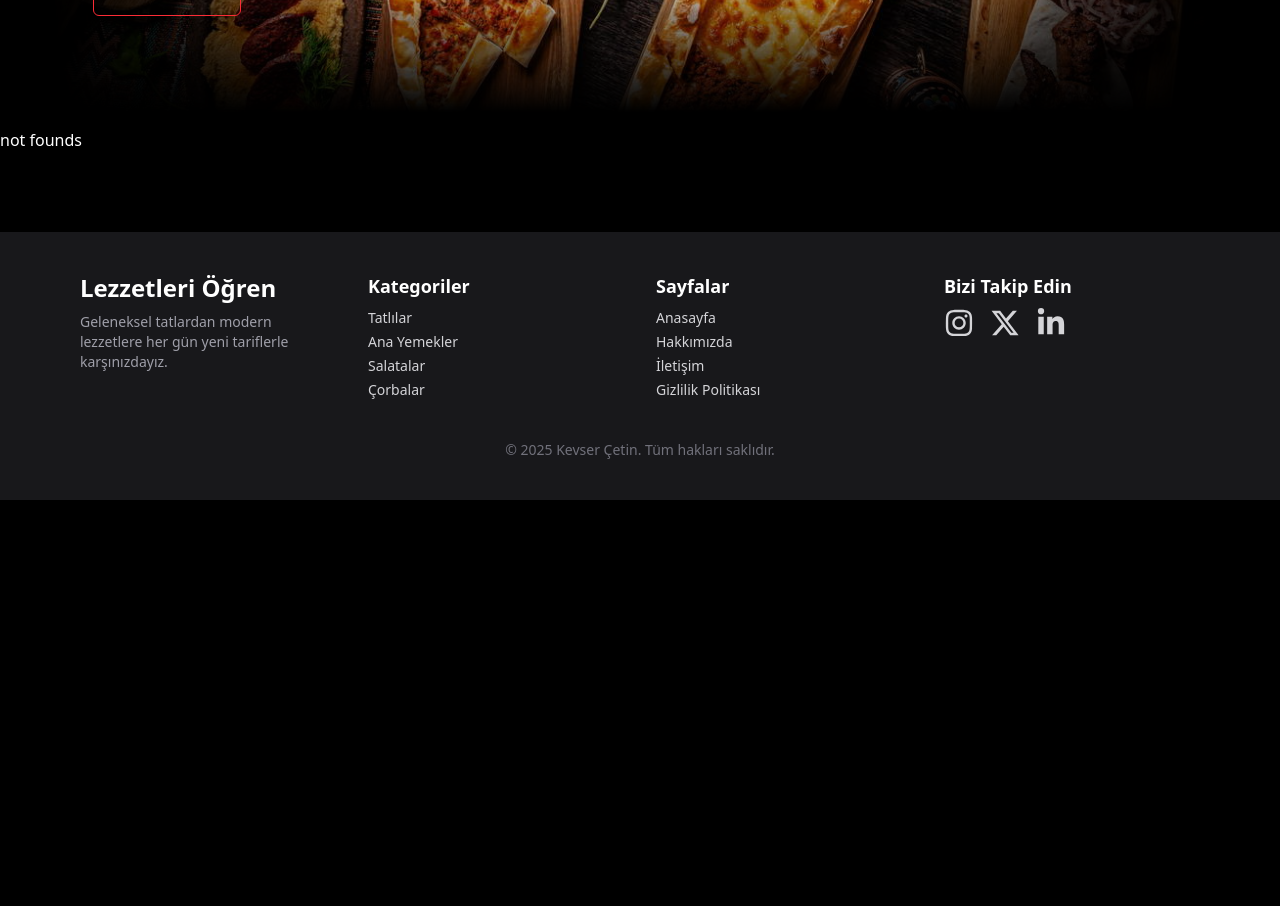
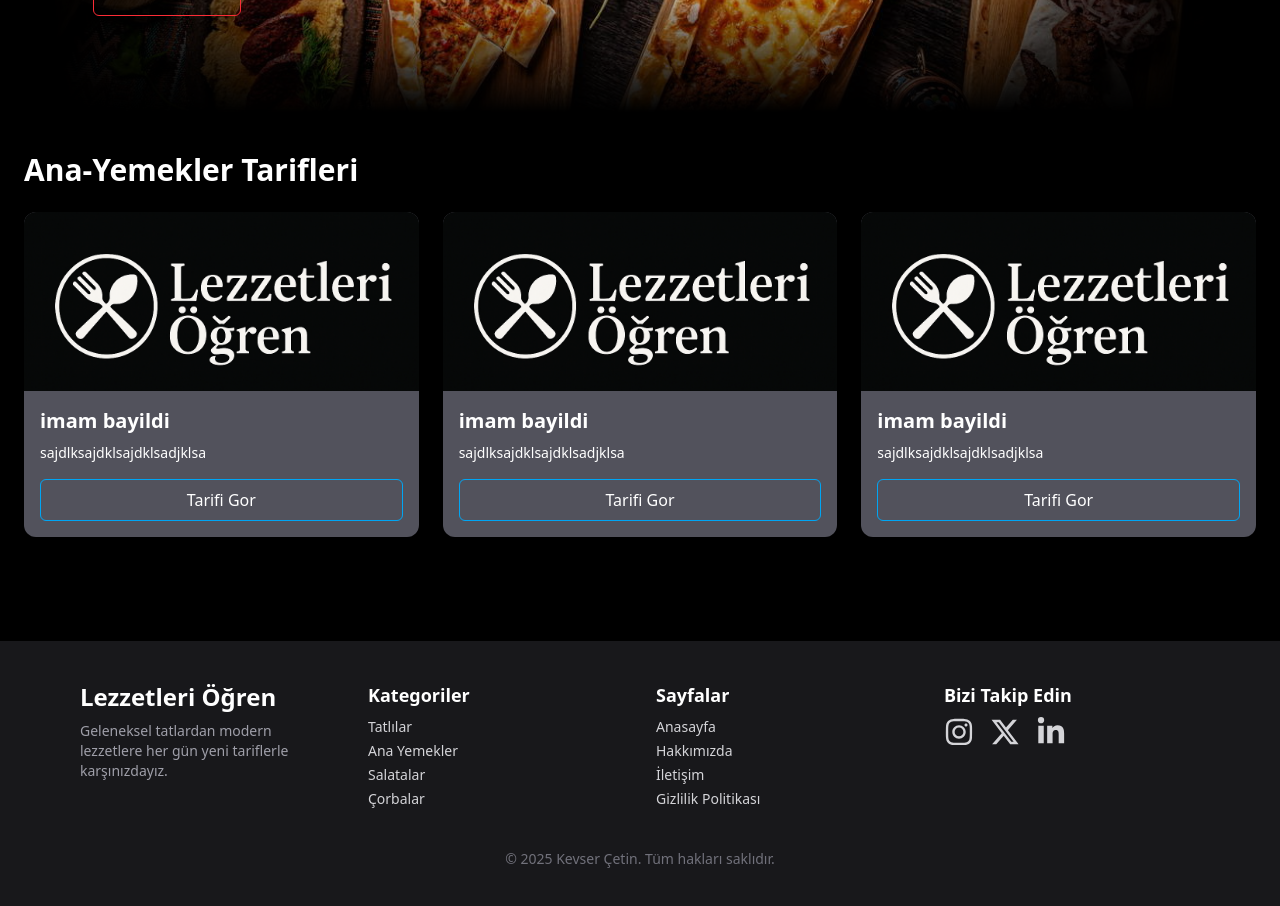
Before and after one commit to batuhankanra/-food-template, a React (Vite) app: page /recipe/ana-yemekler in a window 1280 px wide. Shown: the part 600-1506 px from the top of the page. Before the commit the page ends 1100 px from the top, so only its background shows below. Built offline with nearby package versions, Linux system fonts and the light colour scheme.

Commit message:
recipe updated

```diff
--- a/src/Layout/header.tsx
+++ b/src/Layout/header.tsx
@@ -7,7 +7,7 @@ import Support from "./components/support";
 const Header = () => {
 
   return (
-    <header  className="fixed top-0 w-full bg-black/40 border-b border-zinc-200 shadow-md z-10 ">
+    <header  className="fixed top-0 w-full bg-black/80 border-b border-zinc-200 shadow-md z-10 ">
       <div className="w-full flex items-center justify-between p-3 ">
             <Logo />
             <Menu />
--- a/src/components/dinnerToday.tsx
+++ b/src/components/dinnerToday.tsx
@@ -16,7 +16,7 @@ const DinnerToday = () => {
         <h1 className="text-3xl font-bold text-zinc-100 text-center">Kategorilere Göre Tarifler</h1>
         <div className="grid grid-cols-2 sm:grid-cols-3 md:grid-cols-5 gap-6 text-center mt-4">
             {categories.map((item,i)=>(
-                <Link to={`recipe/${item.slug}`} key={i} className={`rounded-xl p-6 ${item.color} hover:scale-110 transition-transform duration-300 shadow`}>
+                <Link to={`/recipe/${item.slug}`} key={i} className={`rounded-xl p-6 ${item.color} hover:scale-110 transition-transform duration-300 shadow`}>
                     <div className="text-4xl mb-2">{item.icon}</div>
                     <h2 className="text-lg font-medium text-black">{item.name}</h2>
                 </Link>
--- /dev/null
+++ b/src/pages/recipe/index.tsx
@@ -0,0 +1,12 @@
+import DinnerToday from "../../components/dinnerToday"
+
+
+const Recipe = () => {
+  return (
+    <div className='mt-6 container mx-auto flex flex-col gap-y-10'>
+      <DinnerToday />
+    </div>
+  )
+}
+
+export default Recipe
--- /dev/null
+++ b/src/pages/recipe/recipeId.tsx
@@ -0,0 +1,67 @@
+
+import { useParams } from 'react-router'
+import logo from '/logo.png'
+
+const data=[
+    {
+        id:1,
+        category:'ana-yemekler',
+        name:'imam bayildi',
+        description:'sajdlksajdklsajdklsadjklsa',
+        rating:'3',
+        imgageLink:logo
+
+    },
+    {
+        id:2,
+        name:'imam bayildi',
+        category:'ana-yemekler',
+        description:'sajdlksajdklsajdklsadjklsa',
+        rating:'3',
+        imgageLink:logo
+    },
+    {
+        id:3,
+        category:'ana-yemekler',
+        name:'imam bayildi',
+        description:'sajdlksajdklsajdklsadjklsa',
+        rating:'3',
+        imgageLink:logo
+
+    },
+    {
+        id:4,
+        category:'tatlilar',
+        name:'soguk baklava',
+        description:'sajdlksajdklsajdklsadjklsa',
+        rating:'3',
+        imgageLink:logo
+
+    }
+]
+
+
+const RecipeId = () => {
+    const {category}=useParams()
+    console.log(data.map(item=>item.name))
+  return (
+    <section className='max-w-7xl mx-auto p-6'>
+        <h1 className='text-3xl font-bold mb-6 capitalize '>{category} tarifleri</h1>
+
+        <div className='w-full grid grid-cols-1 sm:grid-cols-2 md:grid-cols-3 gap-6 '>
+                {data.filter(x=>x.category===category).map(item=>(
+                    <div key={item.id} className='flex flex-col  bg-zinc-600 rounded-xl shadow md:shadow-lg transition overflow-hidden w-full '>
+                        <img src={item.imgageLink} alt={item.name} className='w-full  object-cover  ' />
+                        <div className='p-4 flex-1'>
+                            <h3 className='text-xl font-semibold '> {item.name}</h3>
+                            <p className='text-sm mt-2 mb-4 text-wrap'>{item.description} </p>
+                            <button className='border border-sky-500 p-2 rounded-md hover:bg-sky-700 cursor-pointer duration-300 w-full'>Tarifi Gor</button>
+                        </div>
+                    </div>
+                ))}
+        </div>
+    </section>
+  )
+}
+
+export default RecipeId
```
Also changed, not shown: src/routes/route.tsx (+11 -0 lines).
